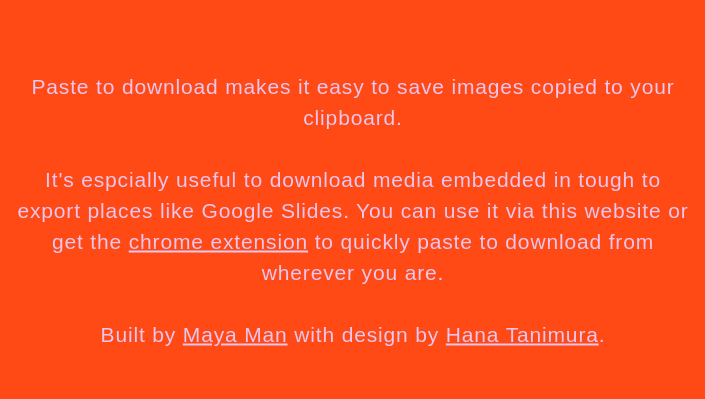
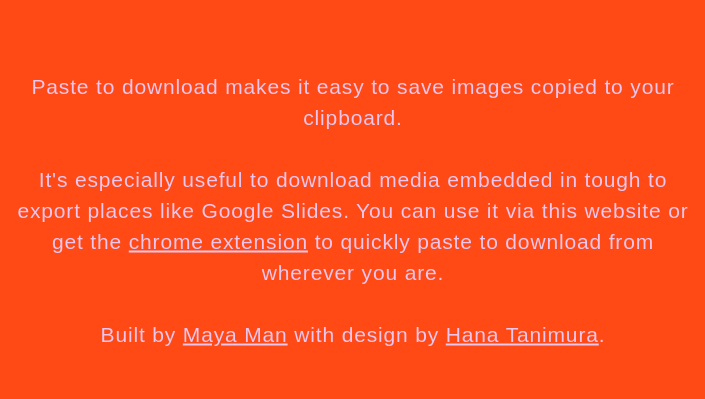
Before and after one commit to mayaman/paste-to-download-site, a plain HTML site: page index.html in a window 1280 px wide. Both pictures are taken after a click on the button "Click to see more info". Shown: the part 134-533 px from the top of the page, 287-992 px from the left. Drawn offline with Linux system fonts and the light colour scheme; a web font is replaced by a local one.

Commit message:
fixed typo

```diff
--- a/index.html
+++ b/index.html
@@ -29,7 +29,7 @@
       <div class="info">
         Paste to download makes it easy to save images copied to your clipboard.
         <br><br>
-        It's espcially useful to download media embedded in tough to export places like Google Slides.
+        It's especially useful to download media embedded in tough to export places like Google Slides.
         You can use it via this website or get the <a target="_blank"
           href="https://chrome.google.com/webstore/detail/paste-to-download/jghdppgkpdccfpobmilnnhgahhpjhbne">chrome
           extension</a> to quickly paste to download from wherever you are.
```
